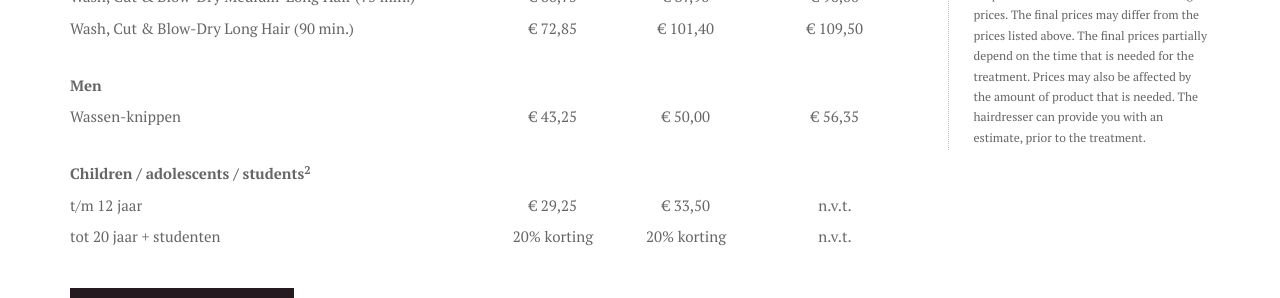
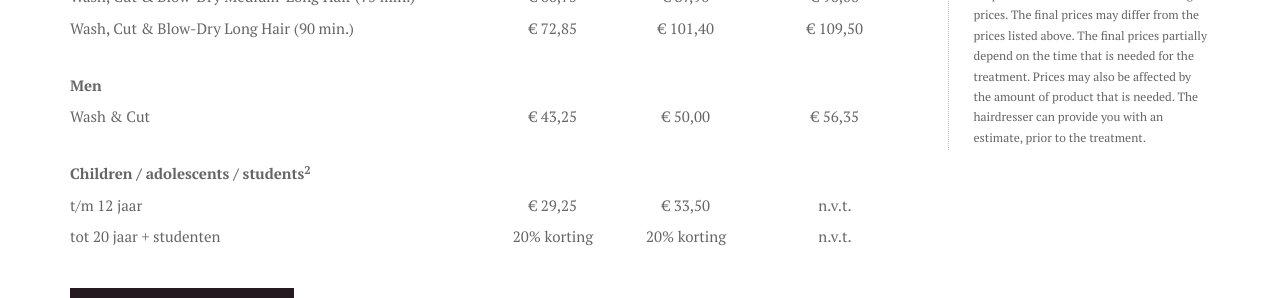
Before and after one commit to xuantiep/koffijberghairdressers, a Jekyll site: the page built from index.md, in a window 1280 px wide and 900 px high, scrolled down 2116 px. Shown: the part 154-452 px from the top of the window. Built offline with Jekyll 4.4.1, drawn with Linux system fonts in a browser that asks for light colours.

Commit message:
Updated '/_data/treatments.yml' via CloudCannon

```diff
--- a/_data/treatments.yml
+++ b/_data/treatments.yml
@@ -30,7 +30,7 @@ ladies:
         masterstylist: € 109.50
     url: /behandelingen/wassen-knippen-fohnen-lang-haar
 gents:
-  - item: Wassen-knippen
+  - item: 'Wash & Cut'
     prijs:
       - stylist: € 43.25
         topstylist: € 50.00
```
